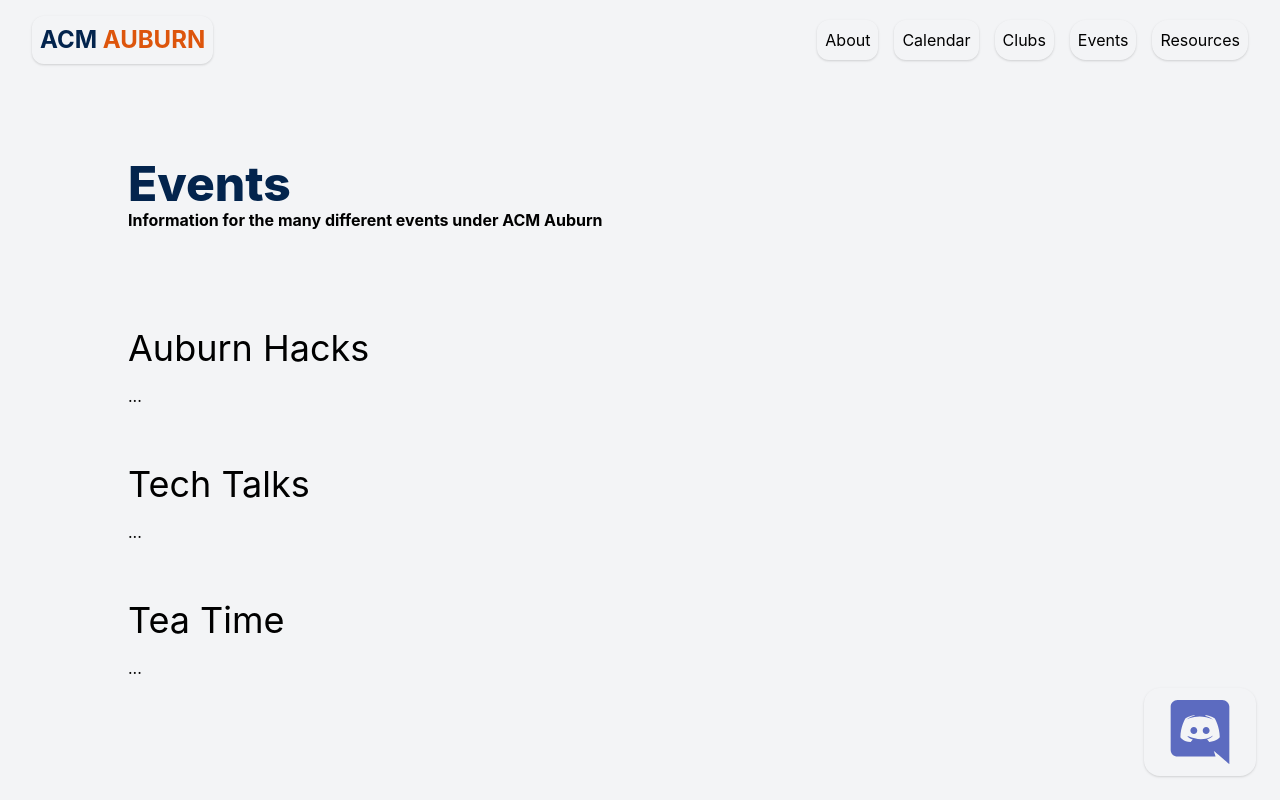
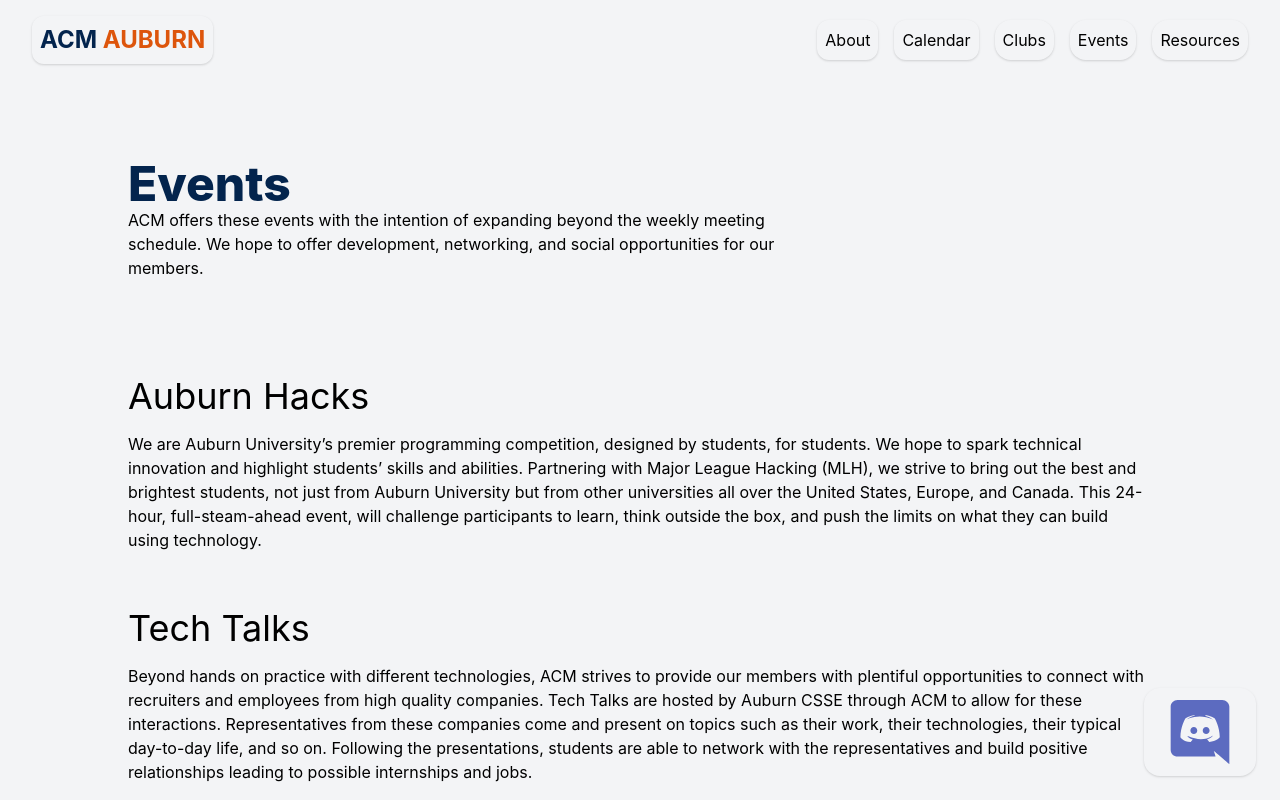
Before and after one commit to Ziyangll/ACM-Auburn, a Next.js app in the folder acm-auburn/: page /events in a window 1280 px wide. Shown: the top 800 px of the page. Built offline with nearby package versions, Linux system fonts and the light colour scheme.

Commit message:
april update

```diff
--- a/acm-auburn/pages/about/index.js
+++ b/acm-auburn/pages/about/index.js
@@ -4,7 +4,7 @@ export default function About() {
 	return (
 		<div>
 			<NavBar />
-			<main className='items-center px-6 lg:px-32 text-black'>
+			<main className='items-center px-6 lg:px-32 min-h-screen text-black'>
 				<section className='my-20 xl:w-8/12'>
 					<h1 className='text-3xl lg:text-5xl font-extrabold text-black-500'>
 						<a className='auburn_blue'>About</a>
@@ -107,7 +107,8 @@ export default function About() {
 									alt='CPT'
 								/>
 							</center>
-							<p className="text-sm">Competitive Programming Team</p>
+							<br/>
+							<h5 className='text-xl text-bold'>Competitive Programming Team</h5>
 						</div>
 						<div className='person'>
 							<center>
@@ -116,7 +117,8 @@ export default function About() {
 									alt='EHC'
 								/>
 							</center>
-							<p className="text-sm">Ethical Hacking Club</p>
+							<br/>
+							<h5 className='text-xl text-bold'>Ethical Hacking Club</h5>
 						</div>
 
 						<div className='person'>
@@ -126,8 +128,8 @@ export default function About() {
 									alt='AI'
 								/>
 							</center>
-
-							<p className="text-sm">Artificial Intelligence Club</p>
+							<br/>
+							<h5 className='text-xl text-bold'>Artificial Intelligence Club</h5>
 						</div>
 
 						<div className='person'>
@@ -137,8 +139,8 @@ export default function About() {
 									alt='Auburn Hacks'
 								/>
 							</center>
-
-							<p className="text-sm">Auburn Hackathon</p>
+							<br/>
+							<h5 className='text-xl text-bold'>Auburn Hackathon</h5>
 						</div>
 						<div className='person'>
 							<center>
@@ -147,8 +149,8 @@ export default function About() {
 									alt='Tech Talks'
 								/>
 							</center>
-
-							<p className="text-sm">Tech Talks</p>
+							<br/>
+							<h5 className='text-xl text-bold'>Tech Talks</h5>
 						</div>
 						<div className='person'>
 							<center>
@@ -157,7 +159,8 @@ export default function About() {
 									alt='Tea Time'
 								/>
 							</center>
-							<p className="text-sm">Tea Time</p>
+							<br/>
+							<h5 className='text-xl text-bold'>Tea Time</h5>
 						</div>
 					</div>
 				</div>
--- a/acm-auburn/pages/calendar/index.js
+++ b/acm-auburn/pages/calendar/index.js
@@ -4,7 +4,7 @@ export default function About() {
 	return (
 		<div>
 			<NavBar />
-			<main className='items-center h-screen px-6 lg:px-32 text-black'>
+			<main className='items-center px-6 lg:px-32 min-h-screen text-black'>
 				<section className='my-20 xl:w-8/12'>
 					<h1 className='text-3xl lg:text-5xl font-extrabold text-black-500'>
 						<a className='auburn_blue'>Calendar</a>
--- a/acm-auburn/pages/clubs/index.js
+++ b/acm-auburn/pages/clubs/index.js
@@ -4,7 +4,7 @@ export default function Clubs() {
 	return (
 		<div>
 			<NavBar />
-			<main className='items-center h-screen px-6 lg:px-32 text-black'>
+			<main className='items-center px-6 lg:px-32 min-h-screen text-black'>
 				<section className='my-20 xl:w-8/12'>
 					<h1 className='text-3xl lg:text-5xl font-extrabold text-black-500'>
 						<a className='auburn_blue'>Clubs</a>
@@ -18,21 +18,47 @@ export default function Clubs() {
 						Competitive Programming Team
 					</h2>
 					<p className='font-bold mb-1 '>Competition</p>
-					<p className="xl:w-8/12">Through weekly meetings focused on lectures and problem solving, CPT prepares to compete in collegiate programming competitions. We study a range of data structures and algorithms along with their applications. Our primary form of practice takes place on <a className="text-blue-500" href="https://open.kattis.com">Kattis</a>, a repository of problems, complete with a judge and a platform to host competitions. Additionally to our weekly meetings, we regularly host mock competitions and mock technical interview practice for all members of ACM. We primarily solve our problems in Java, Python, or C++.</p>
+					<p className="xl:w-8/12">Through weekly meetings focused on lectures and problem solving,
+					CPT prepares to compete in collegiate programming competitions. We study a range of data structures
+					and algorithms along with their applications. Our primary form of practice takes place on
+					<a className="text-blue-500" href="https://open.kattis.com">Kattis</a>, a repository of problems,
+					complete with a judge and a platform to host competitions. Additionally to our weekly meetings,
+					we regularly host mock competitions and mock technical interview practice for all members of ACM.
+					We primarily solve our problems in Java, Python, or C++.</p>
 					<p className='font-bold mb-1 my-5'>Fundamentals</p>
-					<p className="xl:w-8/12">Taking a step back from the competition level team, FCPT caters to those new to or unfamiliar with programming. The program acts as a fast-track through the fundamentals of a single language, typically Java, so that members can be prepared to compete at a high level. We cover the basic data structures of a language, a few basic algorithms, and how to use the command line.</p>
+					<p className="xl:w-8/12">Taking a step back from the competition level team,
+					FCPT caters to those new to or unfamiliar with programming.
+					The program acts as a fast-track through the fundamentals of a single language, typically Java,
+					so that members can be prepared to compete at a high level. We cover the basic data structures of a language,
+					a few basic algorithms, and how to use the command line.</p>
 				</div>
 				<div className='my-10'>
 					<h2 className='py-4 text-2xl lg:text-4xl text-black-500'>
 						Ethical Hacking Club
 					</h2>
-					<p>...</p>
+					<p className="xl:w-8/12">EHC is a cybersecurity student organization whose primary objective is to garner interest in cybersecurity
+						within Auburn University’s student body. Our members are composed of freshmen to graduate students,
+						each with an interest in different parts of the cybersecurity field.
+						EHC is focused on developing a new wave of cybersecurity professionals.
+						Over the past 5 years, we have taught Auburn University students cybersecurity principles through
+						our participation in international security competitions, lectures on security topics, and practice with
+						industry-standard security tools. We have worked with national laboratories to hold cybersecurity events,
+						contributed to educating the general population about computer hygiene through good works,
+						and developed and hosted a public cybersecurity event with over 2000 participants from all around the globe.
+						For more info, follow this link <a className="text-blue-500" href="https://ehc.auburn.edu/">ehc.auburn.edu</a>.
+					</p>
 				</div>
 				<div className='my-10'>
 					<h2 className='py-4 text-2xl lg:text-4xl text-black-500'>
 						Artificial Intelligence Club
 					</h2>
-					<p>...</p>
+					<p className="xl:w-8/12">AI Club explores the exciting fields of deep learning, reinforcement learning,
+					evolutionary computing, and artificial intelligence in general.
+					We are a group of passionate people who are curious about how to make computers behave more like humans
+					and tackle some of the most incredibly complex tasks on the planet. We have lots of fun together
+					and push each other to do our best. The club programs mainly in Python and PyTorch with minimal emphasis
+					on other languages and frameworks. A basic understanding of calculus and statistics are recommended,
+					but people of all backgrounds and experience levels are welcome!</p>
 				</div>
 			</main>
 			<Footer />
--- a/acm-auburn/pages/events/index.js
+++ b/acm-auburn/pages/events/index.js
@@ -4,32 +4,50 @@ export default function Clubs() {
 	return (
 		<div>
 			<NavBar />
-			<main className='items-center h-screen px-6 lg:px-32 text-black'>
+			<main className='items-center px-6 lg:px-32 min-h-screen text-black'>
 				<section className='my-20 xl:w-8/12'>
 					<h1 className='text-3xl lg:text-5xl font-extrabold text-black-500'>
 						<a className='auburn_blue'>Events</a>
 					</h1>
-					<p className='font-bold mb-1 '>
-						Information for the many different events under ACM Auburn
+					<p className='mb-1 '>
+						ACM offers these events with the intention of expanding beyond the weekly meeting schedule.
+						We hope to offer development, networking, and social opportunities for our members.
 					</p>
 				</section>
 				<div className='my-10'>
 					<h2 className='py-4 text-2xl lg:text-4xl text-black-500'>
 						Auburn Hacks
 					</h2>
-					<p>...</p>
+					<p>We are Auburn University’s premier programming competition, designed by students, for students.
+						We hope to spark technical innovation and highlight students’ skills and abilities.
+						Partnering with Major League Hacking (MLH), we strive to bring out the best and brightest students,
+						not just from Auburn University but from other universities all over the United States, Europe, and Canada.
+						This 24-hour, full-steam-ahead event, will challenge
+						participants to learn, think outside the box, and push the limits on what they can build using technology.
+					</p>
 				</div>
 				<div className='my-10'>
 					<h2 className='py-4 text-2xl lg:text-4xl text-black-500'>
 						Tech Talks
 					</h2>
-					<p>...</p>
+					<p>Beyond hands on practice with different technologies, ACM strives to provide our members with plentiful opportunities
+						to connect with recruiters and employees from high quality companies. Tech Talks are hosted by Auburn
+						CSSE through ACM to allow for these interactions. Representatives from these companies come and present
+						on topics such as their work, their technologies, their typical day-to-day life, and so on.
+						Following the presentations, students are able to network with the representatives and build positive relationships
+						leading to possible internships and jobs.
+					</p>
 				</div>
 				<div className='my-10'>
 					<h2 className='py-4 text-2xl lg:text-4xl text-black-500'>
 						Tea Time
 					</h2>
-					<p>...</p>
+					<p>Sometimes it's nice to just sit down, relax, and eat a meal with friends.
+						ACM hosts a weekly dinner specifically for this purpose.
+						Once a week, ACM members of all clubs meet at a restaurant in Auburn and hang out.
+						We want our members to have personal relationships outside of programming,
+						so we always encourage all of our members to come to Tea Time.
+					</p>
 				</div>
 			</main>
 			<Footer />
--- a/acm-auburn/pages/index.js
+++ b/acm-auburn/pages/index.js
@@ -15,7 +15,7 @@ export default function Home() {
 				<link rel='icon' href='/acm.svg' />
 			</Head>
 			<NavBar />
-			<main className='items-center h-screen px-6 lg:px-32 text-black'>
+			<main className='items-center min-h-screen px-6 lg:px-32 text-black'>
 				<section className='my-20 xl:w-8/12'>
 					<h1 className='text-3xl lg:text-5xl font-extrabold text-black-500'>
 						<a className='auburn_blue'>ACM</a>
--- a/acm-auburn/pages/resources/index.js
+++ b/acm-auburn/pages/resources/index.js
@@ -4,7 +4,7 @@ export default function Resources() {
 	return (
 		<div className=''>
 			<NavBar />
-			<main className='items-center h-screen px-6 lg:px-32 text-black'>
+			<main className='items-center px-6 lg:px-32 min-h-screen text-black'>
 				<section className='my-20 xl:w-8/12'>
 					<h1 className='text-3xl lg:text-5xl font-extrabold text-black-500'>
 						<a className='auburn_blue'>Resources</a>
```
